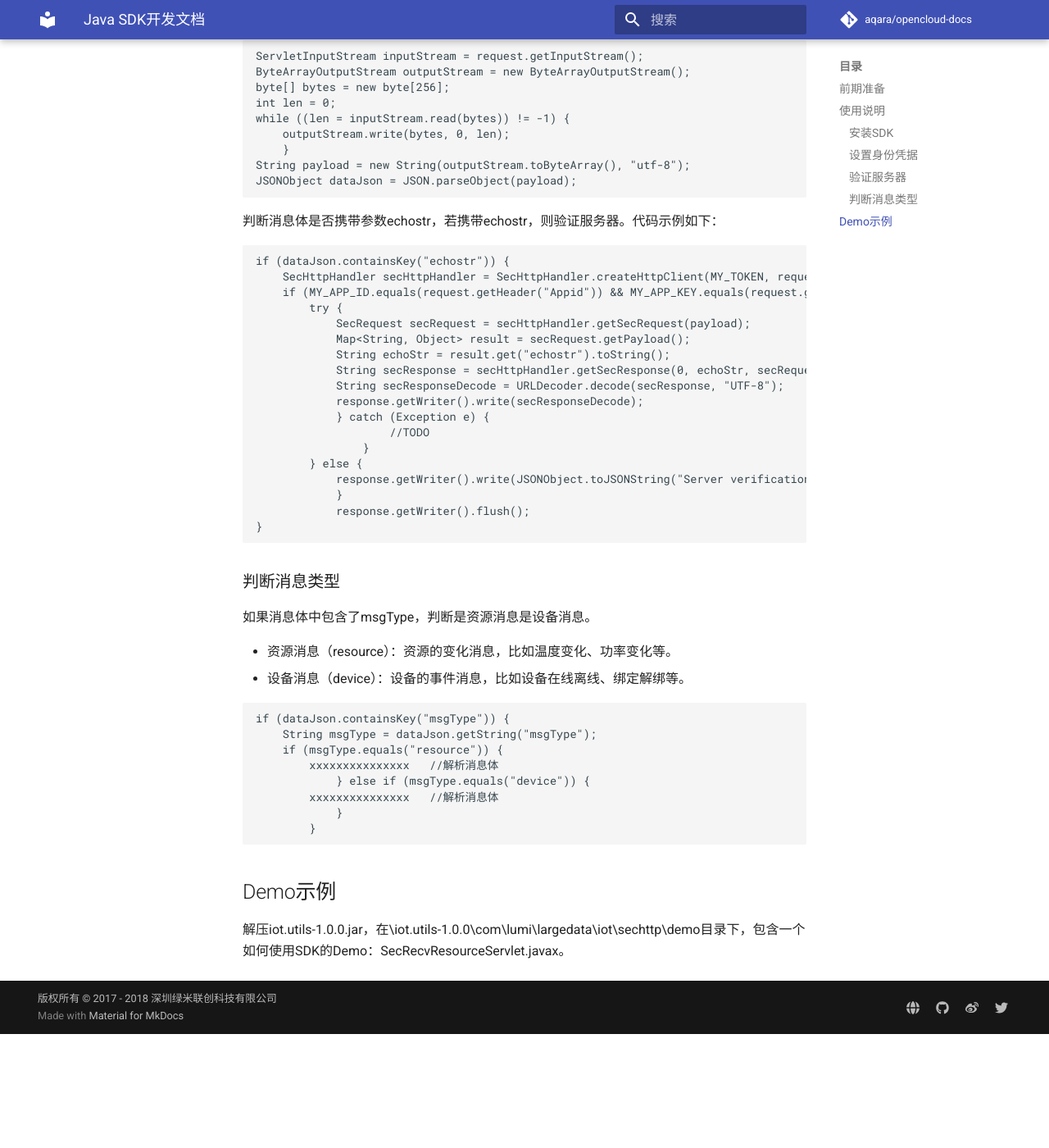
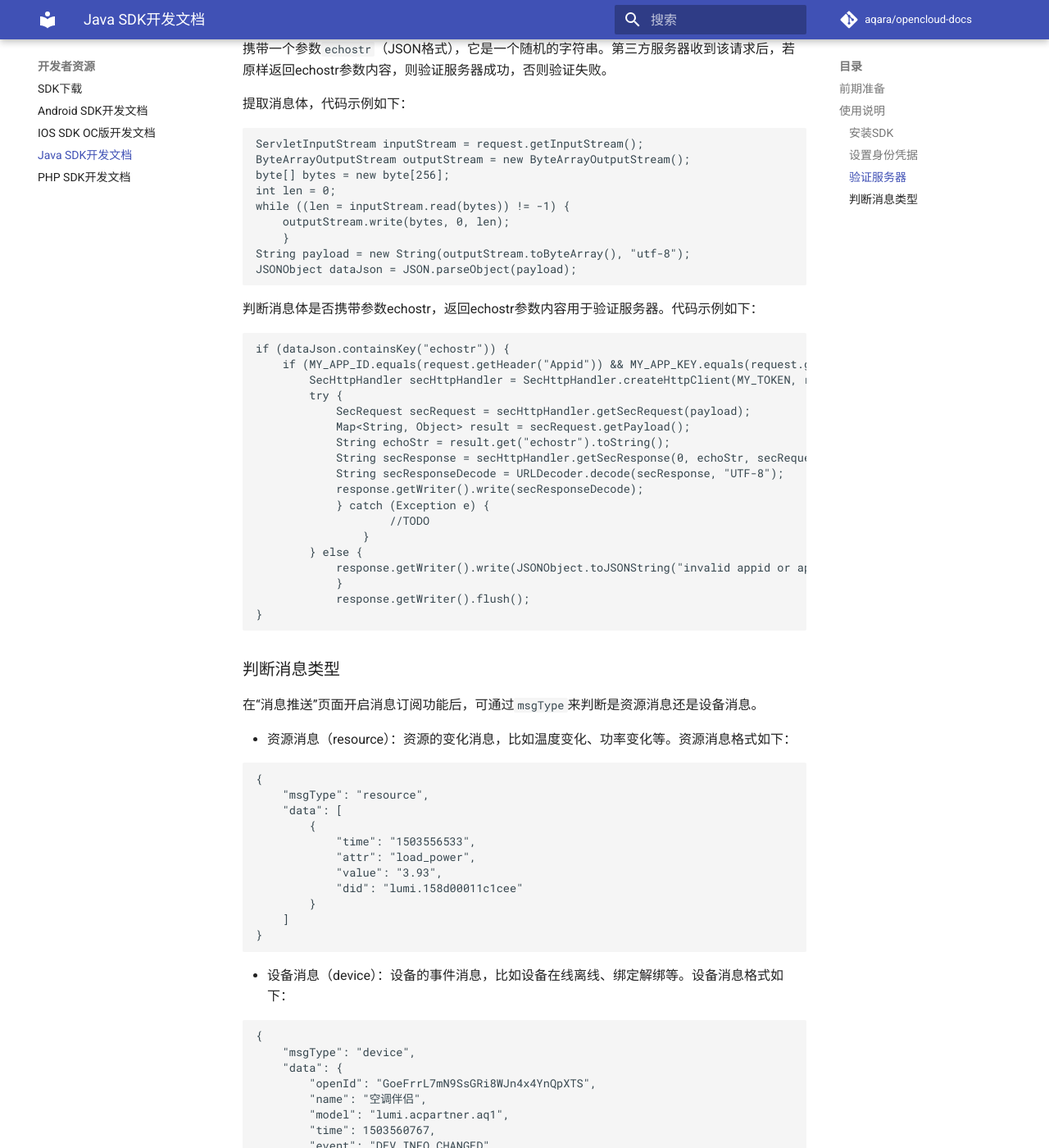
Before and after one commit to lumi-openlcoud/opencloud-docs, an MkDocs documentation site: the page built from zh/sdk/java-sdk.md, in a window 1280 px wide and 1400 px high, scrolled down 1973 px. Shown: the whole window at 82% size. Built offline with MkDocs 1.6.1 and Material for MkDocs 9.7.7, drawn with Linux system fonts in a browser that asks for light colours; comment, search, counter and statistics services are not loaded; old or Windows-style settings are respelled for this version of MkDocs; before the commit the page ends 3234 px from its top, so only the background shows below that; some of the changed text lies outside the part shown.

Commit message:
新增 java和php sdk文档

````diff
--- a/mkdocs.yml
+++ b/mkdocs.yml
@@ -71,3 +71,5 @@ pages:
   - SDK下载: sdk/sdk-total.md
   - Android SDK开发文档: sdk/android-sdk.md
   - IOS SDK OC版开发文档: sdk/ios-sdk.md
+  - Java SDK开发文档: sdk/java-sdk.md
+  - PHP SDK开发文档: sdk/php-sdk.md
--- a/zh/sdk/java-sdk.md
+++ b/zh/sdk/java-sdk.md
@@ -8,13 +8,18 @@
 
 1、访问并登录[AIOT开放平台](https://opencloud.aqara.cn/)网站，创建新应用后，在“应用管理”-“应用概览”页面获取“AppId”和“AppKey”。
 
-2、在“消息推送”页面，配置服务器信息（URL、Token、EncodingAESKey和消息加解密方式），并设置是否订阅消息。详细说明请参见“云端开发手册”的“[消息推送](http://docs.opencloud.aqara.cn/development/cloud-development/#_10)”章节。
+2、在“消息推送”页面，配置服务器信息（URL、Token、EncodingAESKey和消息加解密方式），并设置是否订阅消息。页面说明请参见“云端开发手册”的“[消息推送](http://docs.opencloud.aqara.cn/development/cloud-development/#_10)”章节。
 
-3、下载并解压[Java SDK](http://cdn.cnbj2.fds.api.mi-img.com/cdn/aiot/sdk/aiot_sdk_message_java.zip)。
+3、下载并解压[Java SDK](http://cdn.cnbj2.fds.api.mi-img.com/cdn/aiot/sdk/aiot_sdk_message_java_v0.3.zip)。
 
-- iot.utils-1.0.0.jar：包含SDK相对应的Java源代码文件。
-- SecHttpHandler.java：解压iot.utils-1.0.0.jar，在\iot.utils-1.0.0\com\lumi\largedata\iot\sechttp目录下，为AIOT开放平台提供的SDK接口类。
-- SecRecvResourceServlet.javax：解压iot.utils-1.0.0.jar，在\iot.utils-1.0.0\com\lumi\largedata\iot\sechttp\demo目录下，包含一个如何使用该SDK的Demo。
+1）iot.utils-1.0.0.jar：包含SDK相对应的Java源代码文件。
+
+- SecHttpHandler.java：AIOT开放平台提供的SDK接口类，包括消息推送的加解密规则。
+- SecRequest.java：安全HTTP请求的请求包对象。
+- SecResponse.java：HTTP响应结果对象。
+- SecurityUtils.java：安全加密工具类。
+
+2）SecRecvResourceServlet.javax：解压iot.utils-1.0.0.jar，在\iot.utils-1.0.0\com\lumi\largedata\iot\sechttp\demo目录下，为消息推送中验证服务器的Demo。
 
 4、下载并安装集成开发环境。
 
@@ -60,6 +65,8 @@
 
 
 
+
+
 ### 设置身份凭据
 
 消息推送使用“AppId”和“AppKey”进行身份验证，因此需在代码中设置凭据。
@@ -76,7 +83,9 @@ private String MY_TOKEN = "<your-Token>";     //在配置服务器信息中自
 
 ### 验证服务器
 
-在“消息推送”中配置服务器信息后，AIOT服务器会发送一个POST请求到设置的服务器地址（URL），请求将携带一个参数echostr（JSON格式），它是一个随机的字符串。如果第三方服务器收到该请求，若原样返回echostr参数内容，则验证服务器成功，否则验证失败。若验证失败，可单击URL后的”验证服务器“再次验证。
+> 注意：由于当前只支持明文模式，因此仅介绍如何通过明文模式验证服务器。
+
+在“消息推送”页面配置服务器信息后，AIOT服务器会发送POST请求到服务器地址（URL），请求将携带一个参数`echostr`（JSON格式），它是一个随机的字符串。第三方服务器收到该请求后，若原样返回echostr参数内容，则验证服务器成功，否则验证失败。
 
 提取消息体，代码示例如下：
 
@@ -92,12 +101,12 @@ String payload = new String(outputStream.toByteArray(), "utf-8");
 JSONObject dataJson = JSON.parseObject(payload);
 ```
 
-判断消息体是否携带参数echostr，若携带echostr，则验证服务器。代码示例如下：
+判断消息体是否携带参数echostr，返回echostr参数内容用于验证服务器。代码示例如下：
 
 ```
 if (dataJson.containsKey("echostr")) {
-    SecHttpHandler secHttpHandler = SecHttpHandler.createHttpClient(MY_TOKEN, request.getHeader("Appid"), request.getHeader("Appkey"));
     if (MY_APP_ID.equals(request.getHeader("Appid")) && MY_APP_KEY.equals(request.getHeader("Appkey"))) {
+        SecHttpHandler secHttpHandler = SecHttpHandler.createHttpClient(MY_TOKEN, request.getHeader("Appid"), request.getHeader("Appkey"));
         try {
             SecRequest secRequest = secHttpHandler.getSecRequest(payload);
             Map<String, Object> result = secRequest.getPayload();
@@ -109,7 +118,7 @@ if (dataJson.containsKey("echostr")) {
                     //TODO
                 }
         } else {
-            response.getWriter().write(JSONObject.toJSONString("Server verification failed"));
+            response.getWriter().write(JSONObject.toJSONString("invalid appid or appkey"));
             }
             response.getWriter().flush();
 }
@@ -119,24 +128,57 @@ if (dataJson.containsKey("echostr")) {
 
 ### 判断消息类型
 
-如果消息体中包含了msgType，判断是资源消息是设备消息。
+在“消息推送”页面开启消息订阅功能后，可通过`msgType`来判断是资源消息还是设备消息。
 
-- 资源消息（resource）：资源的变化消息，比如温度变化、功率变化等。
-- 设备消息（device）：设备的事件消息，比如设备在线离线、绑定解绑等。
+- 资源消息（resource）：资源的变化消息，比如温度变化、功率变化等。资源消息格式如下：
 
 ```
-if (dataJson.containsKey("msgType")) {
-    String msgType = dataJson.getString("msgType");
-    if (msgType.equals("resource")) {
-        xxxxxxxxxxxxxxx   //解析消息体
-            } else if (msgType.equals("device")) {
-        xxxxxxxxxxxxxxx   //解析消息体
-            }
+{
+    "msgType": "resource",
+    "data": [
+        {
+            "time": "1503556533",
+            "attr": "load_power",
+            "value": "3.93",
+            "did": "lumi.158d00011c1cee"
         }
+    ]
+}
+```
+
+- 设备消息（device）：设备的事件消息，比如设备在线离线、绑定解绑等。设备消息格式如下：
+
+```
+{
+    "msgType": "device",
+    "data": {
+        "openId": "GoeFrrL7mN9SsGRi8WJn4x4YnQpXTS",
+        "name": "空调伴侣",
+        "model": "lumi.acpartner.aq1",
+        "time": 1503560767,
+        "event": "DEV_INFO_CHANGED",
+        "did": "lumi.158d00010b4090",
+        "parentId": ""
+    }
+}
 ```
 
 
 
-## Demo示例
+判断消息类型的代码示例如下：
 
-解压iot.utils-1.0.0.jar，在\iot.utils-1.0.0\com\lumi\largedata\iot\sechttp\demo目录下，包含一个如何使用SDK的Demo：SecRecvResourceServlet.javax。
+    if (dataJson.containsKey("msgType")) {
+        String msgType = dataJson.getString("msgType");
+        if (msgType.equals("resource")) {
+            JSONArray data = dataJson.getJSONArray("data");
+            JSONObject dedata = data.getJSONObject(0);
+            Map<String, Object> msdata = new HashMap<String, Object>();
+            msdata.put("time", dedata.get("time"));
+            xxxxxxxxxxxxxxx   //解析消息体
+        } else if (msgType.equals("device")) {
+            JSONObject data= dataJson.getJSONObject("data");
+            Map<String, Object> devdata = new HashMap<String, Object>();
+            devdata.put("openId", data.get("openId"));
+            xxxxxxxxxxxxxxx   //解析消息体
+            }
+        }
````
Also changed, not shown: other parts of zh/sdk/java-sdk.md (+1 -1 lines), zh/sdk/php-sdk.md (added, +66 -0 lines), zh/sdk/sdk-total.md (+4 -3 lines).
